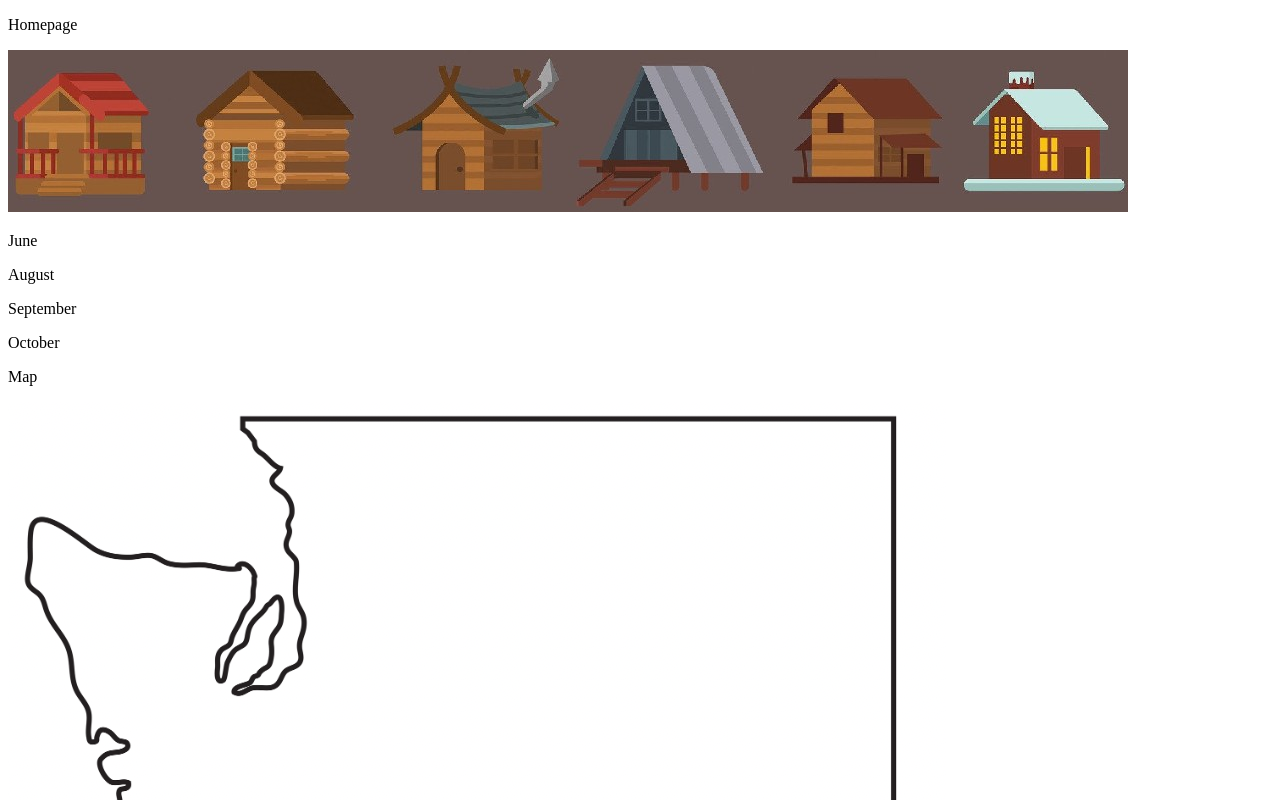
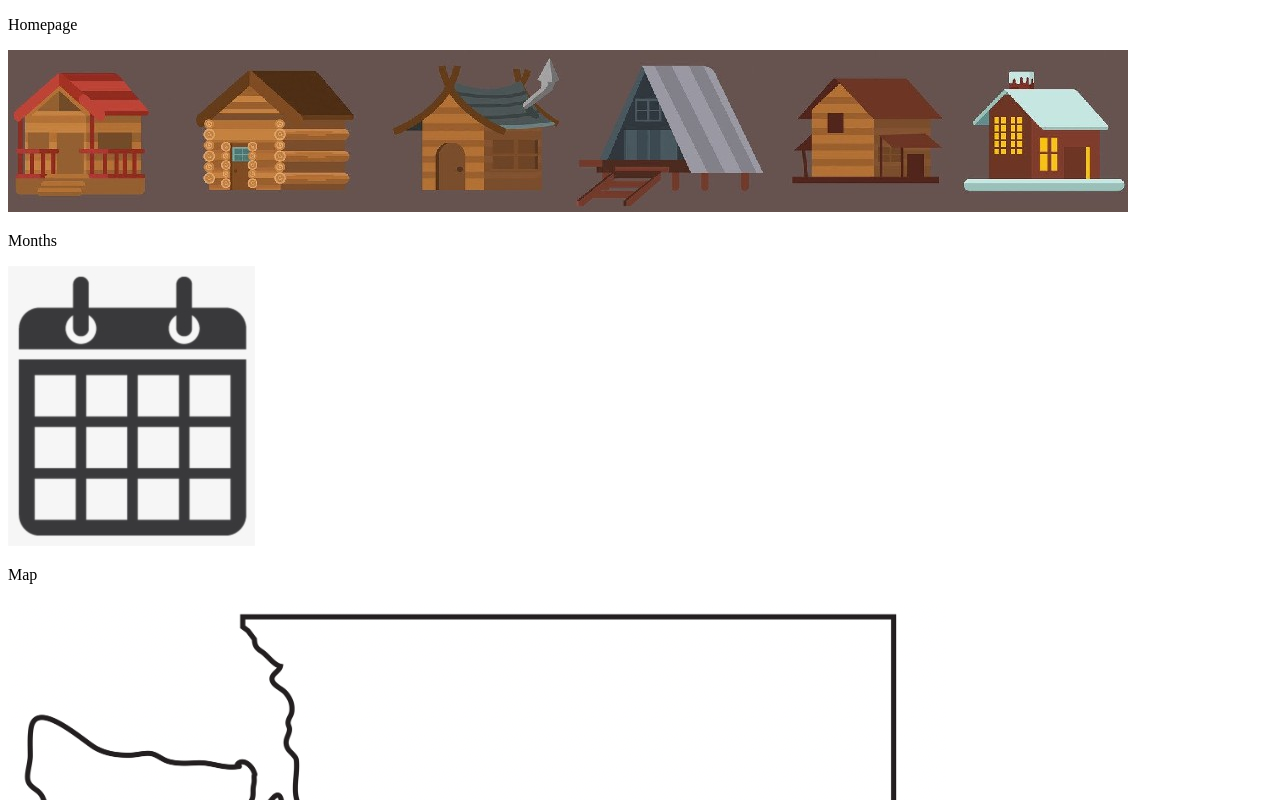
Before and after one commit to cynthem/Cabin-Generator, a React (Create React App) app: page / in a window 1280 px wide. Shown: the top 800 px of the page. Built offline with nearby package versions, Linux system fonts and the light colour scheme.

Commit message:
Reorganized months into one component

```diff
--- a/src/components/home/august.js
+++ /dev/null
@@ -1,9 +0,0 @@
-import React from 'react';
-
-export default function August() {
-    return (
-        <div>
-            <p>August</p>
-        </div>
-    )
-}
--- a/src/components/home/home.js
+++ b/src/components/home/home.js
@@ -1,9 +1,6 @@
 import React from 'react';
 import cabinsIcon from '../../resources/cabinsIcon.jpg';
-import June from './june';
-import August from './august';
-import September from './september';
-import October from './october';
+import Months from './months';
 import Map from './map';
 
 export default function Home() {
@@ -11,10 +8,7 @@ export default function Home() {
         <div>
             <p>Homepage</p>
             <img src={cabinsIcon} alt="Row of various cabin styles"/>
-            <June />
-            <August />
-            <September />
-            <October />
+            <Months />
             <Map />
         </div>
     )
--- a/src/components/home/june.js
+++ /dev/null
@@ -1,9 +0,0 @@
-import React from 'react';
-
-export default function June() {
-    return (
-        <div>
-            <p>June</p>
-        </div>
-    )
-}
--- /dev/null
+++ b/src/components/home/months.js
@@ -0,0 +1,11 @@
+import React from 'react';
+import calendar from '../../resources/calendar.png';
+
+export default function Months() {
+    return (
+        <div>
+            <p>Months</p>
+            <img src={calendar} alt="June calendar" />
+        </div>
+    )
+}
--- a/src/components/home/october.js
+++ /dev/null
@@ -1,9 +0,0 @@
-import React from 'react';
-
-export default function October() {
-    return (
-        <div>
-            <p>October</p>
-        </div>
-    )
-}
--- a/src/components/home/september.js
+++ /dev/null
@@ -1,9 +0,0 @@
-import React from 'react';
-
-export default function September() {
-    return (
-        <div>
-            <p>September</p>
-        </div>
-    )
-}
```
Also changed, not shown: src/resources/calendar.png (added).
